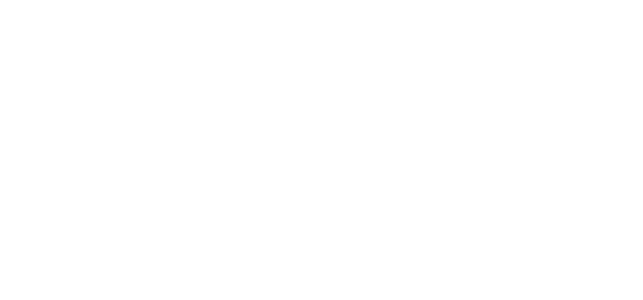
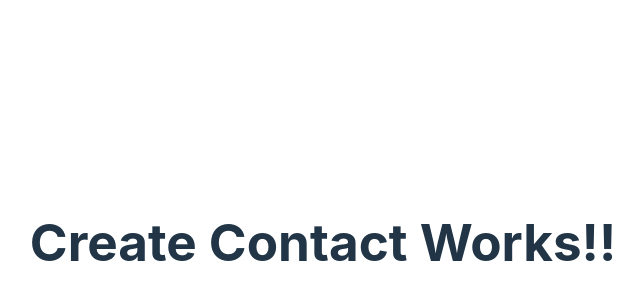
Before and after one commit to kahoragachau/Contabook, a React (Vite) app: page /create in a window 1280 px wide. Shown: the part 158-458 px from the top of the page, without its empty margins (317-960 px from the left). Built offline with nearby package versions, Linux system fonts and the light colour scheme.

Commit message:
✨feat: Add Navigate Route to Create Component

```diff
--- a/src/components/ContactsList/ContactsList.jsx
+++ b/src/components/ContactsList/ContactsList.jsx
@@ -16,7 +16,7 @@
   }
 
   const handleCreate = () => {
-
+    navigate('/create')
   }
 
   const tabulateContacts =
--- a/src/components/CreateContact/CreateContact.jsx
+++ b/src/components/CreateContact/CreateContact.jsx
@@ -1,7 +1,11 @@
 import './CreateContact.css'
 
 const CreateContact = () => {
-
+  return (
+    <>
+    <h1>Create Contact Works!!</h1>
+    </>
+  )
 }
 
 export default CreateContact;
```
